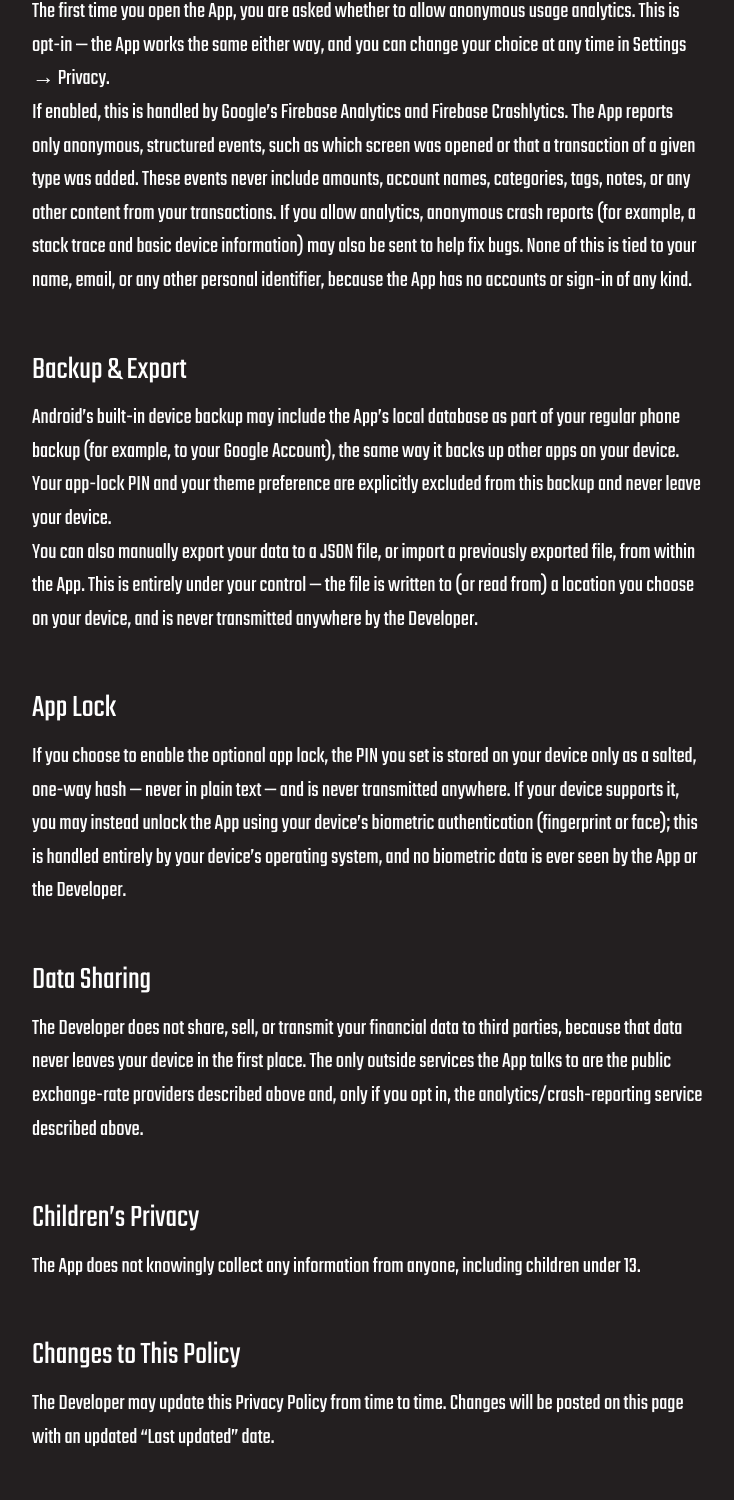
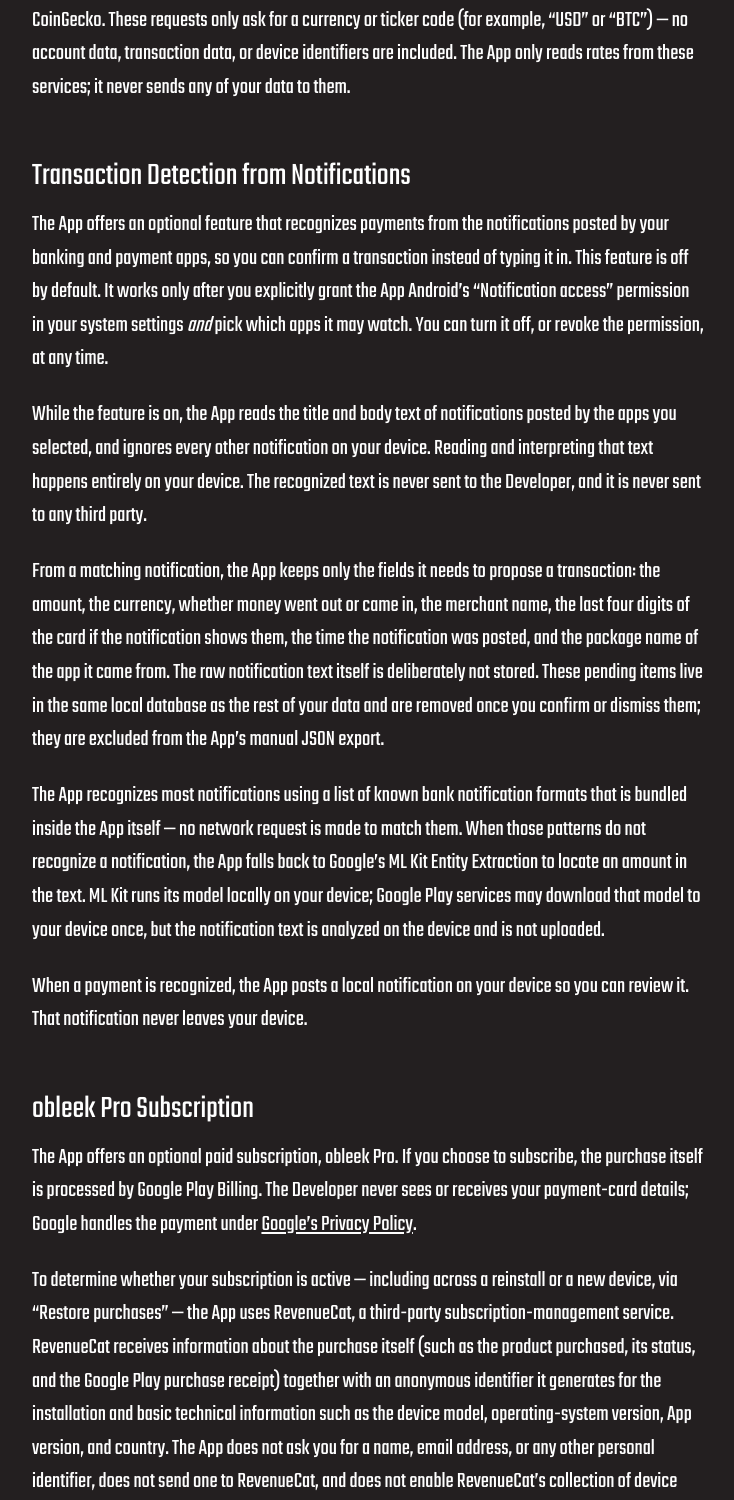
Before and after one commit to VBrazhnik/vbrazhnik.github.io, a plain HTML site: page privacy-policy/obleek/index.html in a window 1280 px wide. Shown: the part 1065-2565 px from the top of the page, without its empty margins (272-1006 px from the left). Drawn offline with Linux system fonts and the light colour scheme.

Commit message:
v5.14 [Update privacy policy for com.vbrazhnik.obleek]

```diff
--- a/privacy-policy/obleek/index.html
+++ b/privacy-policy/obleek/index.html
@@ -23,7 +23,7 @@
 		<link href="../../css/style.css" rel="stylesheet"/>
 
 		<!-- Title -->
-		<title>Privacy Policy | Obleek</title>
+		<title>Privacy Policy | obleek</title>
 
 		<style>
 			#policy {
@@ -47,6 +47,10 @@
 			#policy li {
 				font-size: 1.4em;
 				line-height: 1.5;
+			}
+
+			#policy p {
+				margin-bottom: 1em;
 			}
 
 			#policy ul {
@@ -85,10 +89,10 @@
 		<div id="policy">
 
 			<h1>Privacy Policy</h1>
-			<p class="light">Last updated: August 29, 2026</p>
+			<p class="light">Last updated: September 17, 2026</p>
 
 			<p>
-				This Privacy Policy applies to the Android application “Obleek”
+				This Privacy Policy applies to the Android application “obleek”
 				(package name: <span class="light">com.vbrazhnik.obleek</span>),
 				available on Google Play (“the App”), developed by Vladyslav Brazhnik (“the
 				Developer”). It explains how the App handles information when you use it.
@@ -96,10 +100,17 @@
 
 			<h2>Summary</h2>
 			<p>
-				Obleek is a personal budget and transaction tracker. All of your financial data
-				stays on your device — the App has no account system and no server of its own.
-				The App does not contain ads and does not include any third-party SDKs other than
-				an optional, off-by-default analytics library described below.
+				obleek is a personal budget and transaction tracker. Your financial data — accounts,
+				transactions, categories, plans, tags, and notes — stays in a local database on your
+				device. The App has no account system and no server of its own, so the Developer never
+				receives your financial data. The App contains no advertising and requests no
+				advertising identifier.
+			</p>
+			<p>
+				The App uses a small number of third-party services, each described in its own section
+				below: public exchange-rate providers, optional and opt-in usage analytics, on-device
+				text recognition used by the optional transaction-detection feature, and the payment
+				services behind the optional obleek Pro subscription.
 			</p>
 
 			<h2>Information the App Accesses</h2>
@@ -120,6 +131,69 @@
 				it never sends any of your data to them.
 			</p>
 
+			<h2>Transaction Detection from Notifications</h2>
+			<p>
+				The App offers an optional feature that recognizes payments from the notifications
+				posted by your banking and payment apps, so you can confirm a transaction instead of
+				typing it in. This feature is off by default. It works only after you explicitly
+				grant the App Android’s “Notification access” permission in your system settings
+				<em>and</em> pick which apps it may watch. You can turn it off, or revoke the
+				permission, at any time.
+			</p>
+			<p>
+				While the feature is on, the App reads the title and body text of notifications posted
+				by the apps you selected, and ignores every other notification on your device. Reading
+				and interpreting that text happens entirely on your device. The recognized text is
+				never sent to the Developer, and it is never sent to any third party.
+			</p>
+			<p>
+				From a matching notification, the App keeps only the fields it needs to propose a
+				transaction: the amount, the currency, whether money went out or came in, the merchant
+				name, the last four digits of the card if the notification shows them, the time the
+				notification was posted, and the package name of the app it came from. The raw
+				notification text itself is deliberately not stored. These pending items live in the
+				same local database as the rest of your data and are removed once you confirm or
+				dismiss them; they are excluded from the App’s manual JSON export.
+			</p>
+			<p>
+				The App recognizes most notifications using a list of known bank notification formats
+				that is bundled inside the App itself — no network request is made to match them. When
+				those patterns do not recognize a notification, the App falls back to Google’s ML Kit
+				Entity Extraction to locate an amount in the text. ML Kit runs its model locally on
+				your device; Google Play services may download that model to your device once, but the
+				notification text is analyzed on the device and is not uploaded.
+			</p>
+			<p>
+				When a payment is recognized, the App posts a local notification on your device so you
+				can review it. That notification never leaves your device.
+			</p>
+
+			<h2>obleek Pro Subscription</h2>
+			<p>
+				The App offers an optional paid subscription, obleek Pro. If you choose to subscribe,
+				the purchase itself is processed by Google Play Billing. The Developer never sees or
+				receives your payment-card details; Google handles the payment under
+				<a href="https://policies.google.com/privacy">Google’s Privacy Policy</a>.
+			</p>
+			<p>
+				To determine whether your subscription is active — including across a reinstall or a
+				new device, via “Restore purchases” — the App uses RevenueCat, a third-party
+				subscription-management service. RevenueCat receives information about the purchase
+				itself (such as the product purchased, its status, and the Google Play purchase
+				receipt) together with an anonymous identifier it generates for the installation and
+				basic technical information such as the device model, operating-system version, App
+				version, and country. The App does not ask you for a name, email address, or any other
+				personal identifier, does not send one to RevenueCat, and does not enable RevenueCat’s
+				collection of device advertising identifiers. No transaction, account, or other
+				financial data from the App is ever sent to RevenueCat. RevenueCat’s handling of this
+				data is described in its
+				<a href="https://www.revenuecat.com/privacy/">privacy policy</a>.
+			</p>
+			<p>
+				You manage or cancel a subscription through your Google Play account, not through the
+				Developer.
+			</p>
+
 			<h2>Usage Analytics</h2>
 			<p>
 				The first time you open the App, you are asked whether to allow anonymous usage
@@ -128,13 +202,25 @@
 			</p>
 			<p>
 				If enabled, this is handled by Google’s Firebase Analytics and Firebase
-				Crashlytics. The App reports only anonymous, structured events, such as
-				which screen was opened or that a transaction of a given type was added. These
-				events never include amounts, account names, categories, tags, notes, or any other
-				content from your transactions. If you allow analytics, anonymous crash reports
-				(for example, a stack trace and basic device information) may also be sent to help
-				fix bugs. None of this is tied to your name, email, or any other personal
-				identifier, because the App has no accounts or sign-in of any kind.
+				Crashlytics. The App reports only anonymous, structured events describing which
+				screens and features were used — for example, that a screen was opened, that a
+				transaction of a given type was added, that transaction detection was switched on or
+				off, that a payment notification was recognized, or that the subscription screen was
+				shown, a plan was selected, or a purchase completed, was cancelled, or failed.
+			</p>
+			<p>
+				These events never include amounts, account names, categories, tags, notes, merchant
+				names, card digits, or any other content from your transactions or from the
+				notifications the App reads. The one identifier an event may carry about another app is
+				the package name of a notification source you chose to watch (for example, your bank’s
+				app), which is reported so the Developer can tell which banks need better recognition.
+			</p>
+			<p>
+				If you allow analytics, anonymous crash reports (for example, a stack trace and basic
+				device information) may also be sent to help fix bugs. None of this is tied to your
+				name, email, or any other personal identifier, because the App has no accounts or
+				sign-in of any kind, and the App explicitly removes the Android advertising-identifier
+				permission, so no advertising ID is collected.
 			</p>
 
 			<h2>Backup &amp; Export</h2>
@@ -165,9 +251,19 @@
 			<p>
 				The Developer does not share, sell, or transmit your financial data to third
 				parties, because that data never leaves your device in the first place. The only
-				outside services the App talks to are the public exchange-rate providers
-				described above and, only if you opt in, the analytics/crash-reporting service
-				described above.
+				outside services the App talks to are:
+			</p>
+			<ul>
+				<li>the public exchange-rate providers described above;</li>
+				<li>Google Play services, for the on-device text-recognition model used by
+					transaction detection, if you enable that feature;</li>
+				<li>Google Play Billing and RevenueCat, if you purchase or restore an obleek Pro
+					subscription;</li>
+				<li>Firebase Analytics and Crashlytics, only if you opt in to analytics.</li>
+			</ul>
+			<p>
+				None of these receive your transactions, balances, notes, or the contents of the
+				notifications the App reads.
 			</p>
 
 			<h2>Children’s Privacy</h2>
```
Also changed, not shown: privacy-policy/headphones-checker/index.html (+4 -0 lines), privacy-policy/vb-tracker/index.html (+4 -0 lines).
